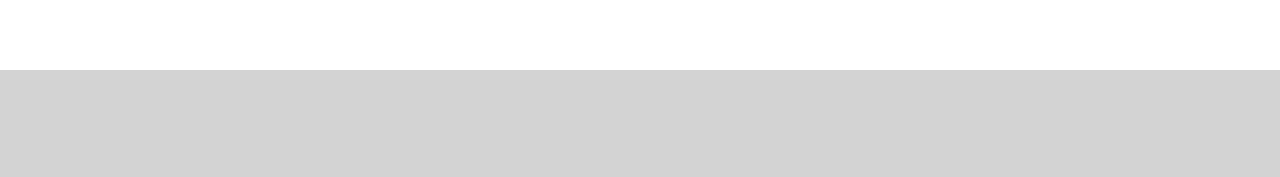
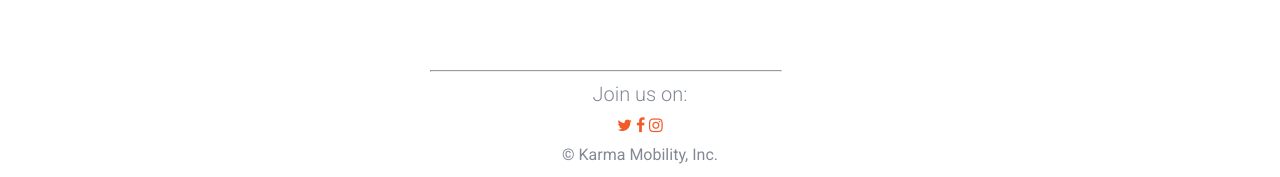
Before and after one commit to darrentngwz/karma-landing-page, a plain HTML site: page index.html in a window 1280 px wide. Shown: the part 1215-1392 px from the top of the page. Before the commit the page ends 1285 px from the top, so only its background shows below. Drawn offline with Linux system fonts and the light colour scheme.

Commit message:
commit 2.0

```diff
--- a/css/style.css
+++ b/css/style.css
@@ -152,3 +152,38 @@ ul.contentlist p{
 	font-size: 18px;
 	font-weight: 100;
 }
+
+hr {
+	margin: 0; padding: 0;
+	width: 350px;
+	margin-left: 430px;
+}
+
+.footer {
+	background-color: white;
+	width: 100%;
+	height: 110px;
+	text-align: center;
+}
+
+ul.footerlist {
+	display: inline-block;
+	width: 100%;
+	margin: 0; padding: 0;
+	text-align: center;
+}
+
+ul.footerlist li {
+	display: inline;
+	margin: 0; padding: 0;
+}
+
+ul.footerlist li a{
+	text-decoration: none;
+	color: #f15a29;
+}
+
+.footer h3, .footer p {
+	margin: 10px 0px;
+	padding: 0;
+}
--- a/index.html
+++ b/index.html
@@ -6,6 +6,7 @@
 	<link rel="stylesheet" href="css/normalise.css">
 	<link rel="stylesheet" href="css/style.css">
 	<link href='http://fonts.googleapis.com/css?family=Roboto:400,500,300' rel='stylesheet' type='text/css'>
+	<link rel="stylesheet" href="https://maxcdn.bootstrapcdn.com/font-awesome/4.4.0/css/font-awesome.min.css">
 </head>
 <body>
 	<div class="header">
@@ -60,6 +61,21 @@
 		</div>
 
 	</section>
+
+	<section class ="footer">
+
+	<hr />
+	<h3>Join us on:</h3>
+
+		<ul class ="footerlist">
+			<li class="label"><a href="#" class="fa fa-twitter"></a></li>
+			<li class="label"><a href="#" class="fa fa-facebook"></a></li>
+			<li class="label"><a href="#" class="fa fa-instagram"></a></li>
+		</ul>
+
+	<p>© Karma Mobility, Inc.</p>
+
+	</section>
 <!--to get rid of space between html and body - remember to check through all top margins including h1-->
 </body>
 </html>
```
